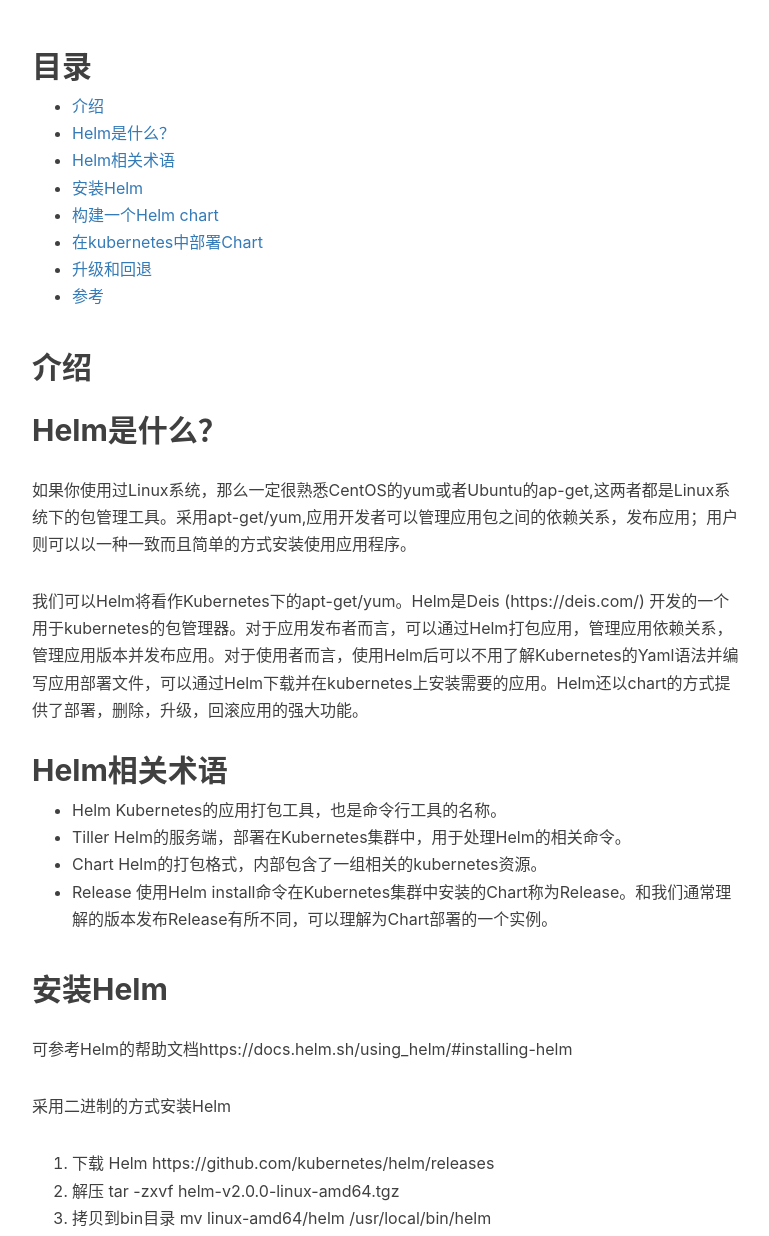
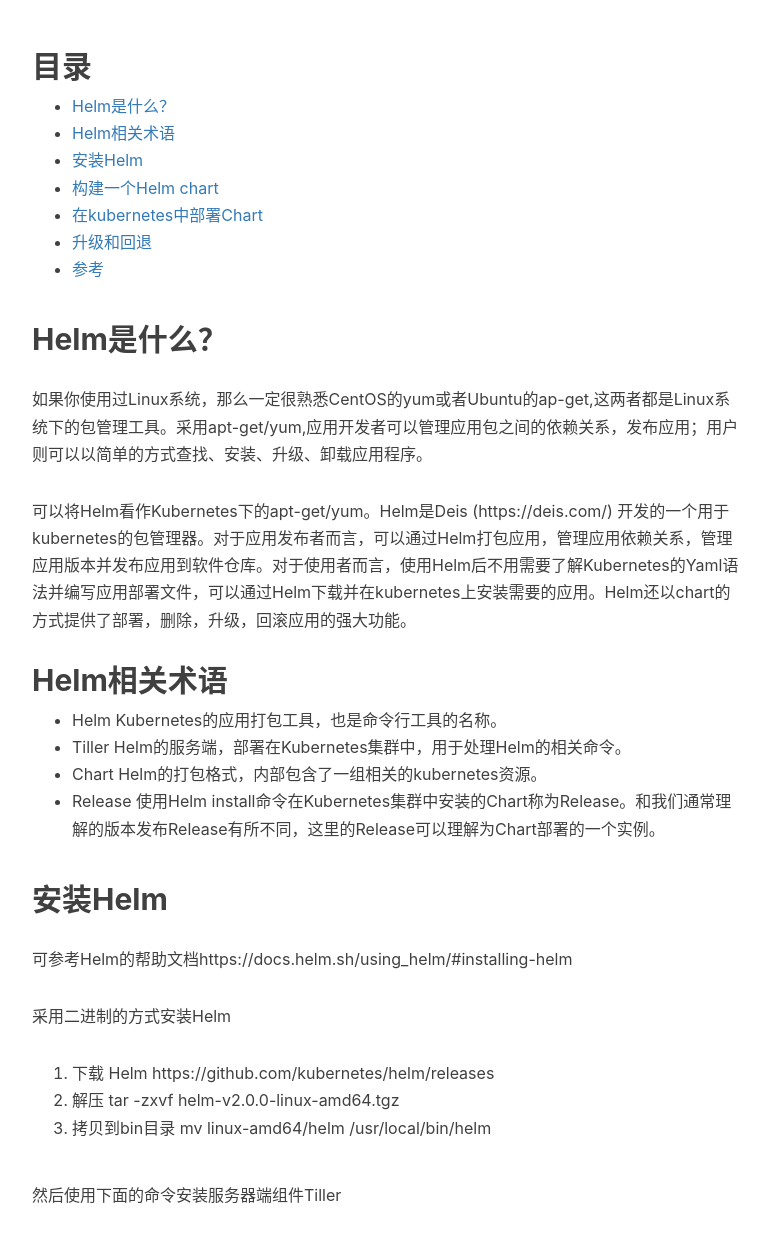
Before and after one commit to zhaohuabing/jekyll_blog_backup, a Jekyll site: the page built from _posts/2018-04-16-using-helm-to-deploy-to-kubernetes.markdown, in a window 1280 px wide and 1400 px high, scrolled down 353 px. Shown: the part 164-1400 px from the top of the window, without its empty margins (233-1002 px from the left). Built offline with Jekyll 4.4.1, drawn with Linux system fonts in a browser that asks for light colours; emoji names are drawn with the system emoji font; comment, search, counter and statistics services are not loaded; some of the changed text lies outside the part shown.

Commit message:
minor wording
Signed-off-by: HuabingZhao <zhao.huabing@zte.com.cn>

```diff
--- a/_posts/2018-04-16-using-helm-to-deploy-to-kubernetes.markdown
+++ b/_posts/2018-04-16-using-helm-to-deploy-to-kubernetes.markdown
@@ -18,20 +18,17 @@
 * 目录
 {:toc}
 
-## 介绍
+## Helm是什么？
+如果你使用过Linux系统，那么一定很熟悉CentOS的yum或者Ubuntu的ap-get,这两者都是Linux系统下的包管理工具。采用apt-get/yum,应用开发者可以管理应用包之间的依赖关系，发布应用；用户则可以以简单的方式查找、安装、升级、卸载应用程序。
 
-
-## Helm是什么？
-如果你使用过Linux系统，那么一定很熟悉CentOS的yum或者Ubuntu的ap-get,这两者都是Linux系统下的包管理工具。采用apt-get/yum,应用开发者可以管理应用包之间的依赖关系，发布应用；用户则可以以一种一致而且简单的方式安装使用应用程序。
-
-我们可以Helm将看作Kubernetes下的apt-get/yum。Helm是Deis (https://deis.com/) 开发的一个用于kubernetes的包管理器。对于应用发布者而言，可以通过Helm打包应用，管理应用依赖关系，管理应用版本并发布应用。对于使用者而言，使用Helm后可以不用了解Kubernetes的Yaml语法并编写应用部署文件，可以通过Helm下载并在kubernetes上安装需要的应用。Helm还以chart的方式提供了部署，删除，升级，回滚应用的强大功能。
+可以将Helm看作Kubernetes下的apt-get/yum。Helm是Deis (https://deis.com/) 开发的一个用于kubernetes的包管理器。对于应用发布者而言，可以通过Helm打包应用，管理应用依赖关系，管理应用版本并发布应用到软件仓库。对于使用者而言，使用Helm后不用需要了解Kubernetes的Yaml语法并编写应用部署文件，可以通过Helm下载并在kubernetes上安装需要的应用。Helm还以chart的方式提供了部署，删除，升级，回滚应用的强大功能。
 
 ## Helm相关术语
 
 * Helm Kubernetes的应用打包工具，也是命令行工具的名称。
 * Tiller Helm的服务端，部署在Kubernetes集群中，用于处理Helm的相关命令。
 * Chart Helm的打包格式，内部包含了一组相关的kubernetes资源。
-* Release 使用Helm install命令在Kubernetes集群中安装的Chart称为Release。和我们通常理解的版本发布Release有所不同，可以理解为Chart部署的一个实例。
+* Release 使用Helm install命令在Kubernetes集群中安装的Chart称为Release。和我们通常理解的版本发布Release有所不同，这里的Release可以理解为Chart部署的一个实例。
 
 ## 安装Helm
 
@@ -174,7 +171,7 @@
 在输出中有一个Revision（修改版本）字段，该字段用于表示某一Release被更新的次数，可以用该特性对已部署的Release进行回滚。
 
 ## 升级和回退
-修改Chart.yaml，将版本号从0.0.1 修改为 1.0.0, 然后打包。
+修改Chart.yaml，将版本号从0.0.1 修改为 1.0.0, 然后使用Helm package命令打包并发布到本地仓库。
 
 查看本地库中的Chart信息
 
```
